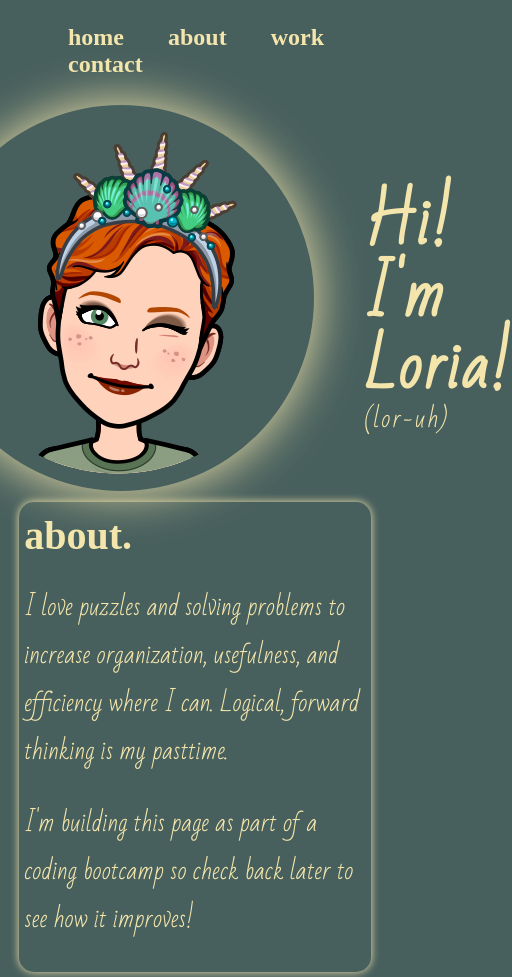
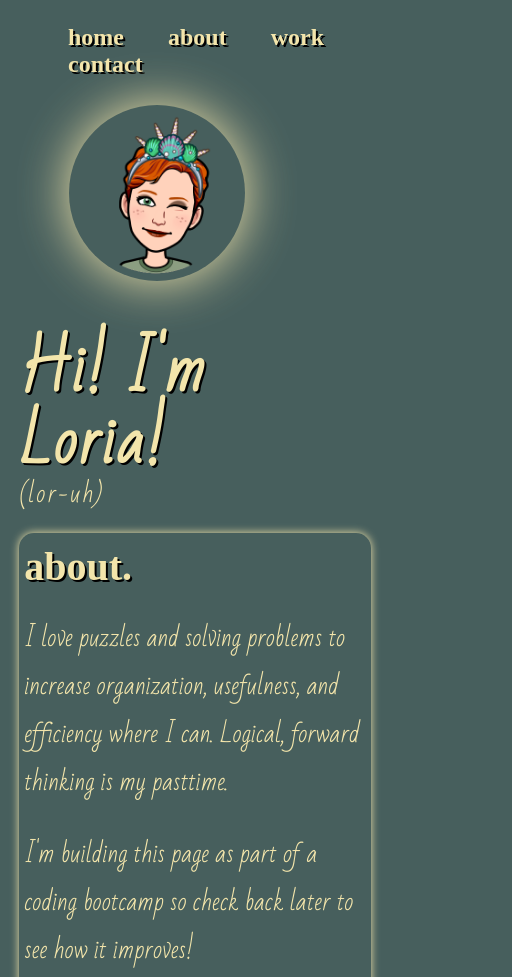
Before and after one commit to LSabin23/LSabin-portfolio, a plain HTML site: page index.html in a window 390 px wide. Shown: the top 977 px of the page, 512 px wide, since content can reach past the window. Drawn offline with Linux system fonts and the light colour scheme; a web font is replaced by a local one.

Commit message:
began adding media queries

```diff
--- a/assets/css/style.css
+++ b/assets/css/style.css
@@ -26,6 +26,7 @@ section:not(.home) {
 h2 {
   margin: 5px 0;
   font-size: 2.5rem;
+  text-shadow: 2px 2px var(--dark-accent);
 }
 
 p {
@@ -62,6 +63,7 @@ nav ul li a {
   font-size: 24px;
   font-weight: bolder;
   text-decoration: none;
+  text-shadow: 2px 2px var(--dark-accent);
 }
 /* NAVIGATION STYLES END */
 
@@ -71,7 +73,6 @@ nav ul li a {
   display: flex;
   justify-content: center;
   align-items: center;
-  font-size: 2.5rem;
 }
 
 .home img {
@@ -85,10 +86,12 @@ nav ul li a {
   letter-spacing: 2px;
   line-height: 1.2;
   font-family: "Carattere", "Bad Script", serif;
+  font-size: 2.5rem;
 }
 
 .home h1 {
   margin-bottom: 1px;
+  text-shadow: 2px 2px var(--dark-accent);
 }
 
 .home p {
@@ -168,10 +171,24 @@ footer {
 
 
 /* MEDIA QUERIES FOR SMALLER DESKTOP SCREENS AND SMALLER */
+@media screen and (max-width: 980px) {
 
+}
 
 /* MEDIA QUERIES FOR TABLETS AND SMALLER */
 /* make first project images full width of viewport and all others 80% */
+@media screen and (max-width: 768px) {
+
+}
 
 /* MEDIA QUERIES FOR MOBILE PHONES AND SMALLER */
 /* make first project images full width of viewport and all others 80% */
+@media screen and (max-width: 575px) {
+  .home {
+    display: block;
+  }
+
+  .home img {
+    max-width: 50%;
+  }
+}
```
